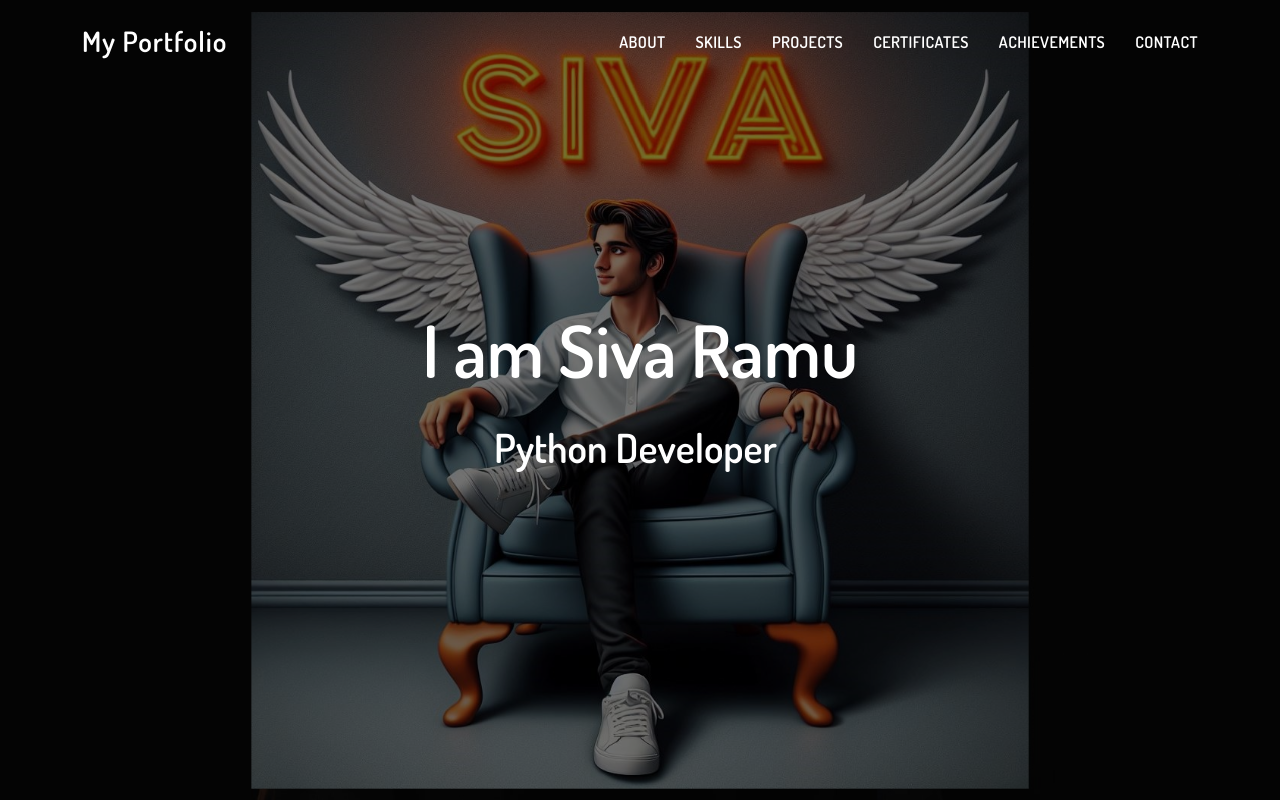
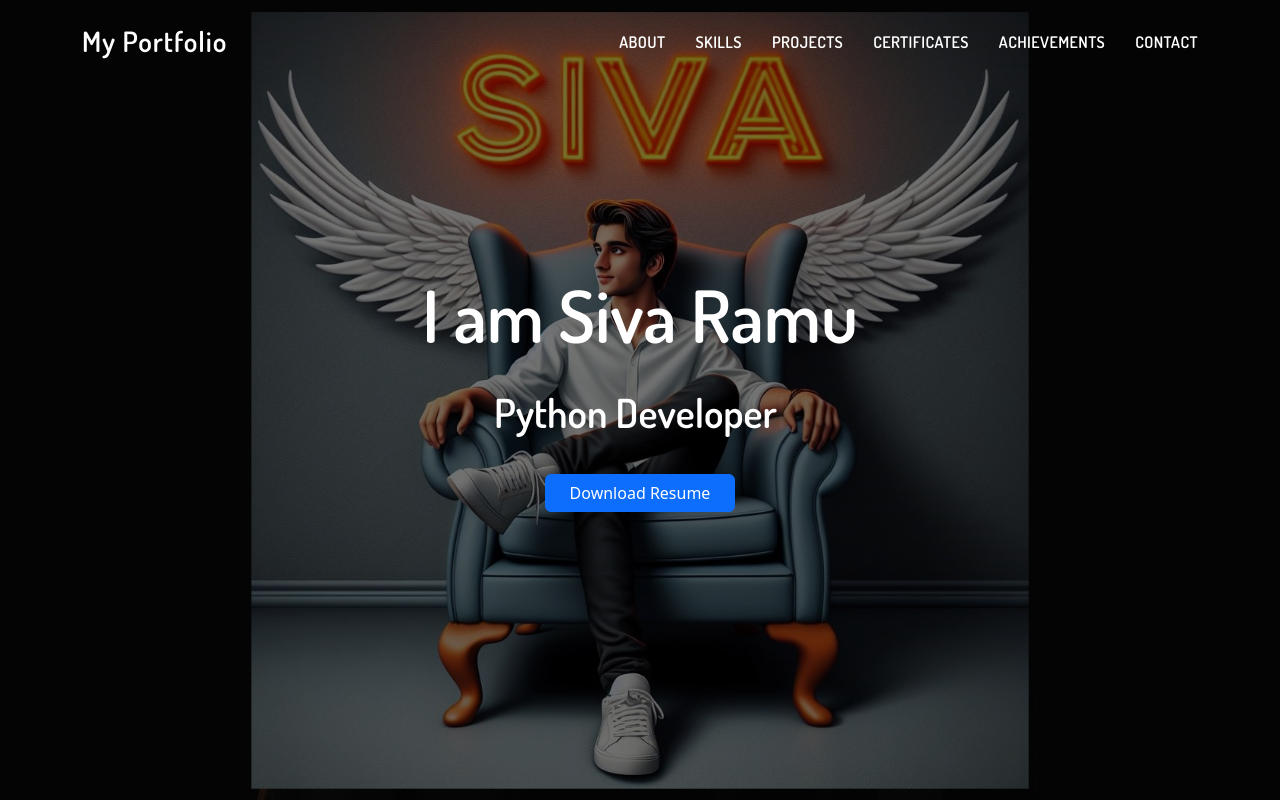
Before and after one commit to Siva-Dev-001/Portfolio, a plain HTML site: page index.html in a window 1280 px wide. Shown: the top 800 px of the page. Drawn offline with Linux system fonts and the light colour scheme.

Commit message:
Added the new updated Resume pdf.

```diff
--- a/index.html
+++ b/index.html
@@ -82,7 +82,7 @@
           <!--<p class="display-6 color-d">Hello, world!</p>-->
           <h1 class="hero-title mb-4">I am Siva Ramu</h1>
           <p class="hero-subtitle"><span class="typed" data-typed-items="Web Developer, Python Developer, Full Stack Developer, Front End Developer, Back End Developer"></span></p>
-          <!-- <p class="pt-3"><a class="btn btn-primary btn js-scroll px-4" href="#about" role="button">Learn More</a></p> -->
+          <p class="pt-3"><a class="btn btn-primary btn js-scroll px-4" href="assets/pdf/Siva_Professional_Resume.pdf" role="button">Download Resume</a></p>
         </div>
       </div>
     </div>
```
Also changed, not shown: 1 other file.
